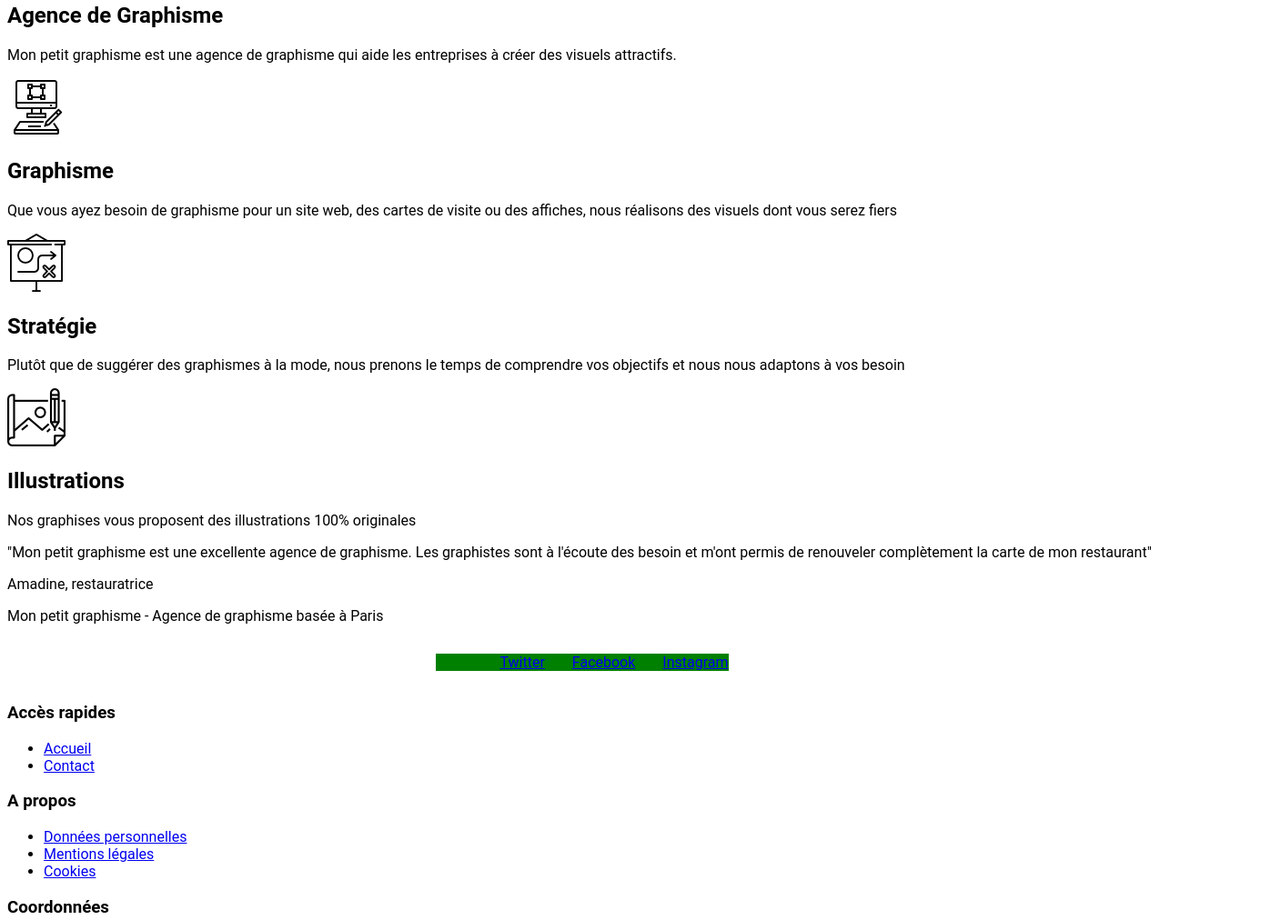
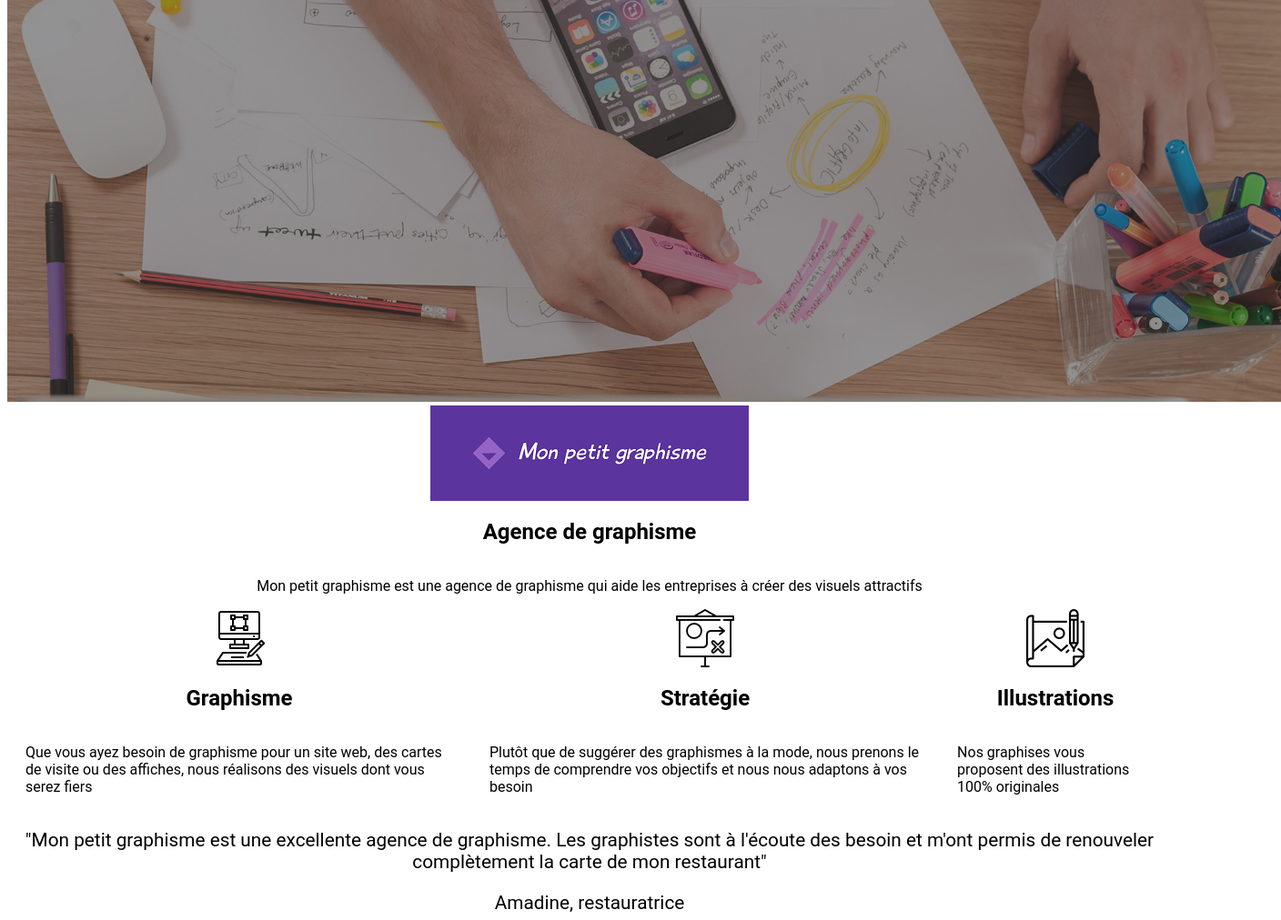
Before and after one commit to Miniz34/D-fi, a plain HTML site: page index.html in a window 1280 px wide. Shown: the part 243-1255 px from the top of the page at 91% size, 1408 px wide, since content can reach past the window. Drawn offline with Linux system fonts and the light colour scheme; a script that the page names is missing.

Commit message:
Majorité body et footer

```diff
--- a/index.html
+++ b/index.html
@@ -9,72 +9,70 @@
 </head>
 
 <body>
-  <!-- Le corps de la page -->
-  <div id="corps">
-  <div>
+    <!-- Le corps de la page -->
+
+<div id="container">
     <header>
       <!--l'en tête de la page-->
-      <div>
         <img src="images/logo_long.png" alt="logo du site" title="Mon petit graphisme">
-      </div>
-      <div id="accueil">
         <nav>
           <ul>
             <li><a href="#1">Accueil</li>
             <li><a href="#2">Contact</li> </a>
           </ul>
         </nav>
-      </div>
-  </div>
 
   </header>
 
   <section>
-    <div id="main_image">
-      <img src="images/logo_long.png" alt="logo du site">
-      <h1>Agence de Graphisme</h1>
+    <div id="banniere">
+    <div id="banniereImg">
+      <img id="banniereImg" src="images/backgroung_image.jpg" alt="logo du site">
+      </div>
+      <div id="bannierecontent">
+        <img id="banniereContentLogo" src="images/logo_long.png" alt="Logo de l'agence">
+        <h1>Agence de graphisme</h1>
+      </div>
     </div>
-    <div id="contenu">
-      <div>
-        <p>Mon petit graphisme est une agence de graphisme qui aide les entreprises à créer des visuels attractifs.</p>
-      </div>
     </section>
-    <section>
-      <div>
-        <div>
+    <div id= "tout">
+      <section id="presentation">
+        <div id="presentationIntroduction">
+          <p>Mon petit graphisme est une agence de graphisme qui aide les entreprises à créer des visuels attractifs</p>
+          </div>
+      </section>
+    <section id="presentationSkills">
+      <article>
           <img src="images/graphic-design.png" alt="graphisme">
           <h2>Graphisme</h2>
           <p>Que vous ayez besoin de graphisme pour un site web, des cartes de visite ou des affiches, nous réalisons
             des visuels dont vous serez fiers</p>
-        </div>
-        <div>
+            </article>
+            <article>
           <img src="images/strategie.png" alt="stratégie">
           <h2>Stratégie</h2>
           <p>Plutôt que de suggérer des graphismes à la mode, nous prenons le temps de comprendre vos objectifs et nous
             nous adaptons à vos besoin</p>
-        </div>
-        <div>
+          </article>
+          <article>
           <img src="images/illustrations.png" alt="illustrations">
           <h2>Illustrations</h2>
           <p>Nos graphises vous proposent des illustrations 100% originales</p>
+          </article>
 
         </div>
-      </div>
-    </section>
-    <section>
-      <div>
+      <article id="temoignage">
         <p>
           "Mon petit graphisme est une excellente agence de graphisme. Les graphistes sont à l'écoute des besoin et
           m'ont permis de renouveler complètement la carte de mon restaurant"
         </p>
         <p>Amadine, restauratrice</p>
+      </article>
       </div>
-      </section>
-    </div>
   </section>
 
     <footer>
-      <div>
+      <div id="copyright">
         <p>
           Mon petit graphisme - Agence de graphisme basée à Paris
         </p>
@@ -88,6 +86,7 @@
           </ul>
         </nav>
       </div>
+      <div id="pieddetete">
       <div id="infos">
         <div>
           <h3>Accès rapides</h3>
@@ -97,6 +96,7 @@
               <li><a href="#2">Contact</li> </a>
             </ul>
           </p>
+        </div>
         </div>
         <div>
           <h3>A propos</h3>
@@ -118,9 +118,7 @@
           </p>
         </div>
       </div>
-    </div>
     </footer>
-
 
   </section>
 </body>
--- a/style.css
+++ b/style.css
@@ -1,12 +1,12 @@
-#container
+body
 {
     width: 100%;
     max-width: 1400px;
-    display: flex;
 }
 
 body {
 	font-family: 'Roboto', sans-serif;
+    max-width: 1400px;
 }
 
 header
@@ -16,10 +16,15 @@ header
     justify-content: space-between;
     background-color: grey;
     align-items: center;
-    width: 85%;
 
 }
 nav ul
+{
+    list-style-type: none;
+}
+
+footer ul
+
 {
     list-style-type: none;
 }
@@ -34,7 +39,6 @@ nav
 nav ul
 {
     display: flex;
-    background-color: green;
     justify-content: center;
 }
 
@@ -52,3 +56,80 @@ header + ul
 {
     background-color: grey;
 }
+
+#banniereImg img
+{
+   max-width: 1400px;
+
+}
+
+#banniere
+{
+    position:relative
+}
+
+#bannierecontent
+{
+    display: flex;
+    justify-content: center;
+    align-items: center;
+    flex-direction: column;
+
+}
+
+#presentation {
+	display: flex;
+	flex-direction: column;
+	align-items: center;
+}
+
+#presentationSkills {
+	display: flex;
+	justify-content: space-around;
+}
+
+#presentationSkills article {
+	display: flex;
+	flex-direction: column;
+	align-items: center;
+	padding: 0 20px 0 20px;
+}
+
+#temoignage
+{
+    text-align: center;
+}
+
+#temoignage p
+{
+    font-size: 1.3em
+}
+
+footer
+{
+    background-color: purple;
+    color: white
+}
+footer nav
+ {
+     color: white
+ }
+
+ footer a
+ {
+     color: white
+ }
+
+
+#copyright
+{
+    text-align: center;
+}
+
+#pieddetete
+
+{
+    display: flex;
+    flex-direction: row;
+    justify-content: space-between;
+}
```
